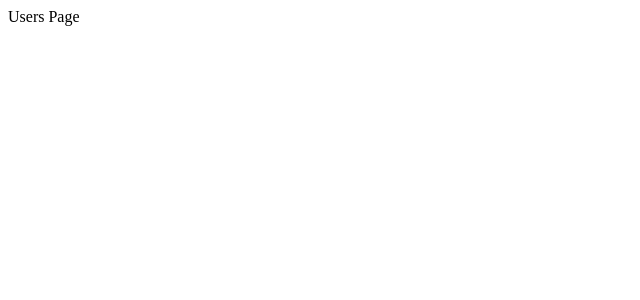
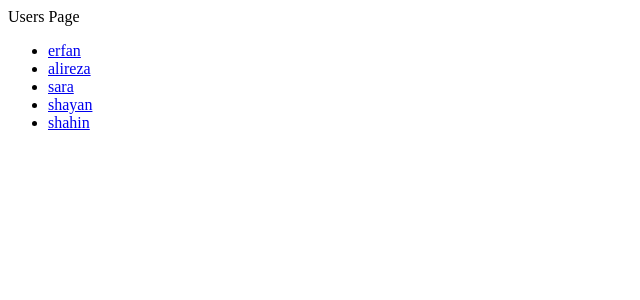
Before and after one commit to Moonveil33/next-practice, a Next.js app in the folder new-next-courses/routing/one/: page /dashboard/users in a window 1280 px wide. Shown: the top 300 px of the page, without its empty margins (0-640 px from the left). Built offline with nearby package versions, Linux system fonts and the light colour scheme.

Commit message:
learn Link Component in Next

```diff
--- a/new-next-courses/routing/one/src/app/dashboard/users/page.jsx
+++ b/new-next-courses/routing/one/src/app/dashboard/users/page.jsx
@@ -1,7 +1,27 @@
+import Link from "next/link";
 import React from "react";
 
 const Users = () => {
-  return <div>Users Page</div>;
+  const users = [
+    { id: 10, name: "erfan", age: 30 },
+    { id: 11, name: "alireza", age: 28 },
+    { id: 12, name: "sara", age: 18 },
+    { id: 13, name: "shayan", age: 29 },
+    { id: 14, name: "shahin", age: 22 },
+  ];
+
+  return (
+    <>
+      <div>Users Page</div>
+      <ul>
+        {users.map((user) => (
+          <li key={user.id}>
+            <Link href={`/dashboard/users/${user.id}`}>{user.name}</Link>
+          </li>
+        ))}
+      </ul>
+    </>
+  );
 };
 
 export default Users;
```
